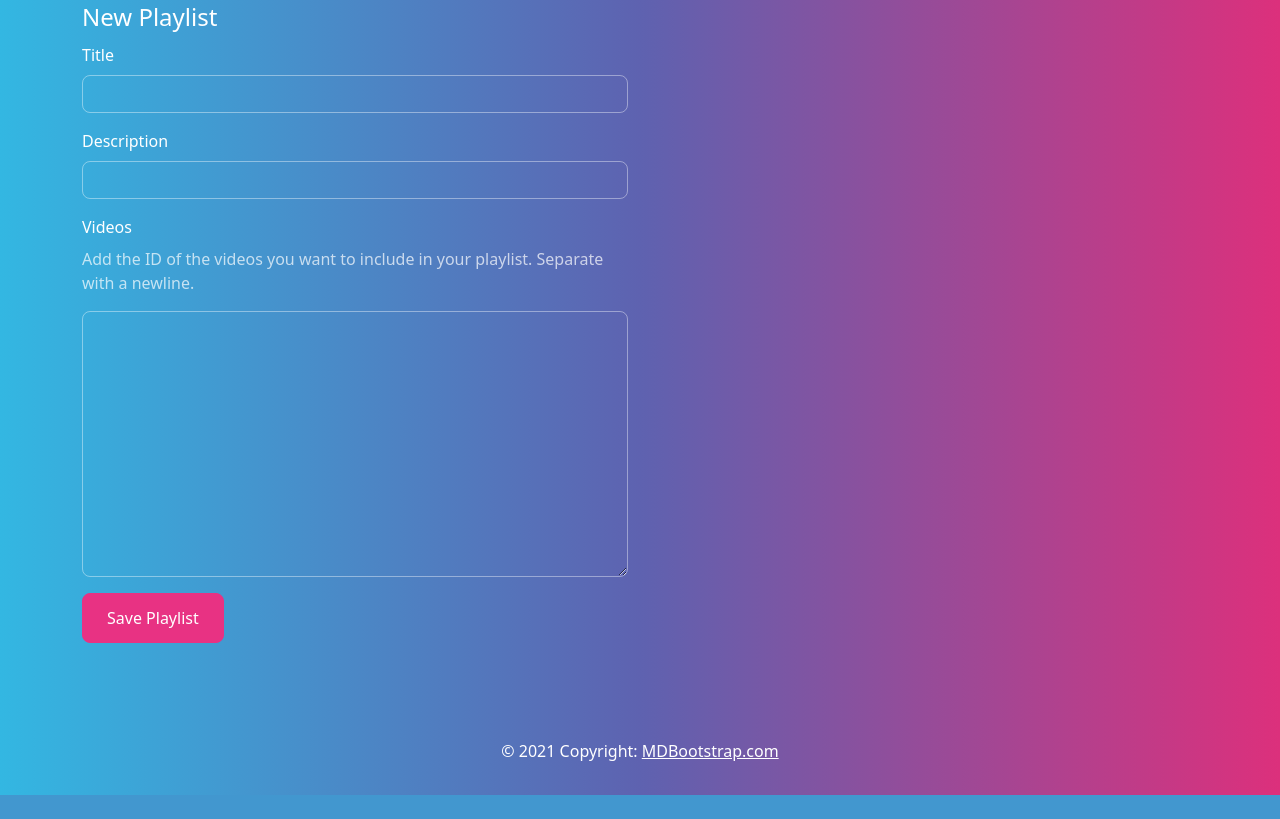
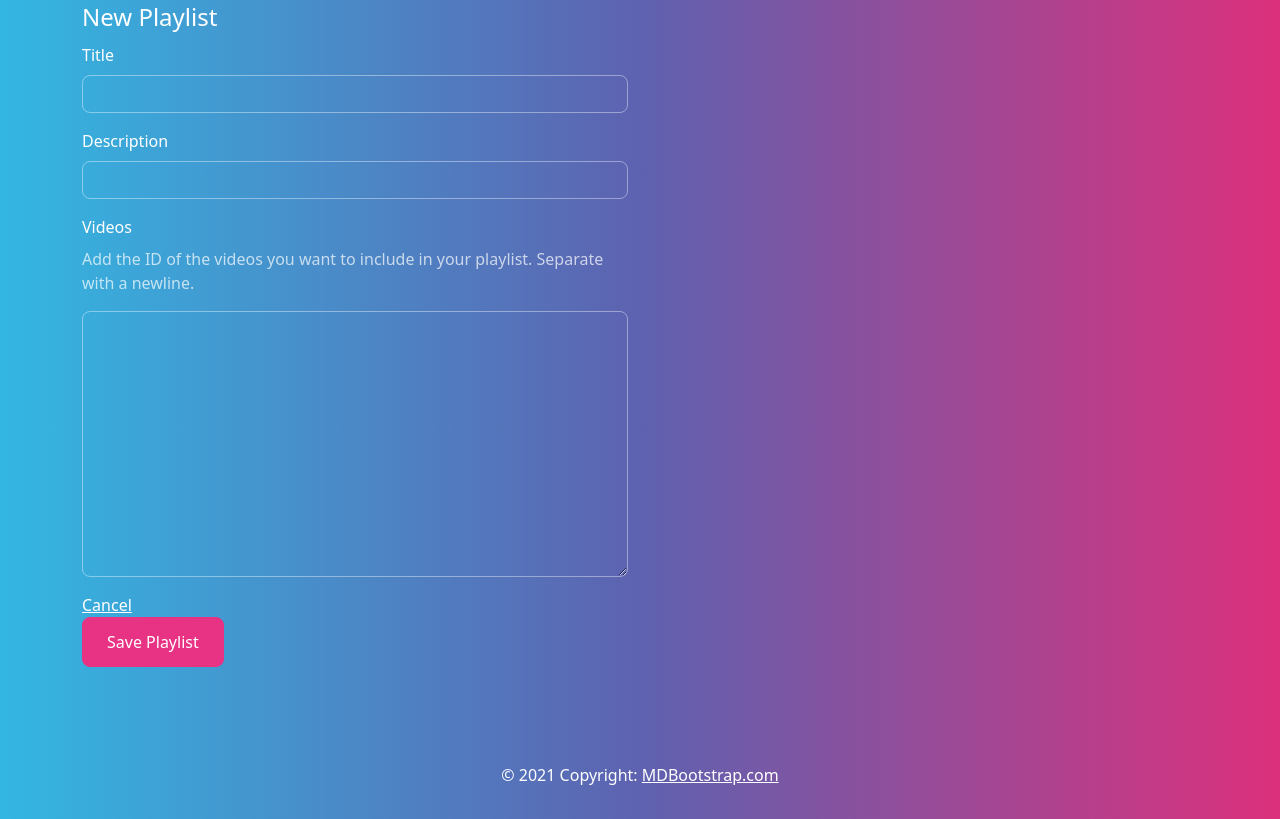
Before and after one commit to skinnybeans17/flask-playlistr, a Flask app: page /playlists/new in a window 1280 px wide. Shown: the part 83-902 px from the top of the page. Before the commit the page ends 878 px from the top, so only its background shows below. Run offline with Flask 2, Linux system fonts and the light colour scheme; some libraries are stand-ins or nearby versions.

Commit message:
Update playlists_form.html

```diff
--- a/templates/partials/playlists_form.html
+++ b/templates/partials/playlists_form.html
@@ -1,21 +1,25 @@
+<!-- templates/partials/playlists_form.html -->
+
 <fieldset>
   <legend>{{ title }}</legend>
   <!-- TITLE -->
-    <div class='form-group'>
+  <div class="form-group">
     <label for='playlist-title'>Title</label><br>
     <input class='form-control' id='playlist-title' type='text' name='title' value='{{ playlist.title }}'/>
   </div>
 
   <!-- DESCRIPTION -->
-    <div class='form-group'>
+  <div class="form-group">
     <label for='description'>Description</label><br>
     <input class='form-control' id='description' type='text' name='description' value='{{ playlist.description }}' />
   </div>
 
   <!-- VIDEO IDS -->
-    <div class='form-group'>
+  <div class="form-group">
     <label for='playlist-video-ids'>Videos</label><br>
     <p class='text-muted'>Add the ID of the videos you want to include in your playlist. Separate with a newline.</p>
     <textarea class='form-control' id='playlist-video-ids' name='video_ids' rows='10'>{{ "\n".join(playlist.video_ids) }}</textarea>
   </div>
 </fieldset>
+
+<a href="/">Cancel</a>
```
Lines whose indentation alone changed are shown as unchanged.
